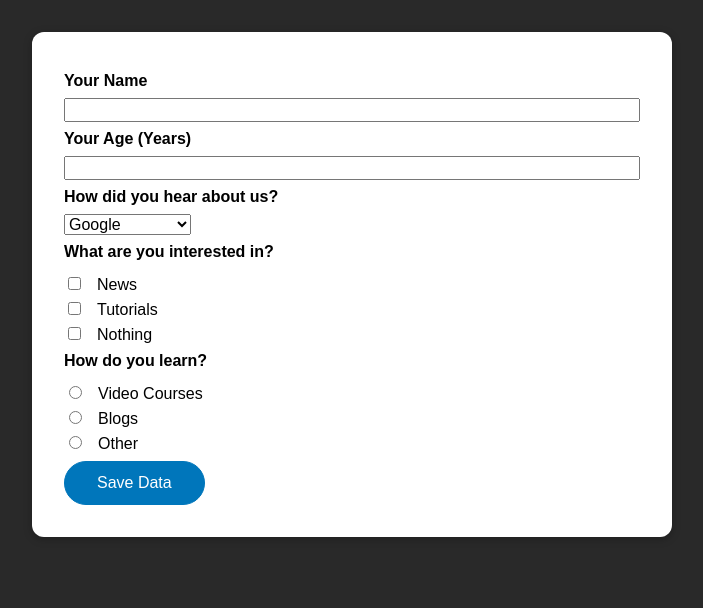
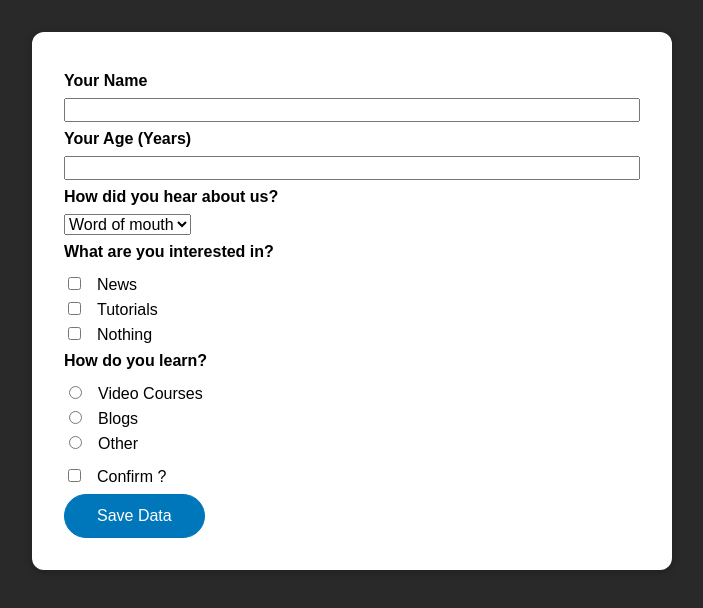
Before and after one commit to DenisPepper/vue-max-forms, a Vue app: page / in a window 1280 px wide. Shown: the top 608 px of the page, without its empty margins (288-991 px from the left). Built offline with nearby package versions, Linux system fonts and the light colour scheme; the HTML template or start-up script is replaced by a standard one.

Commit message:
Добавит пример работы с разными типами полей ввода

```diff
--- a/src/components/TheForm.vue
+++ b/src/components/TheForm.vue
@@ -1,16 +1,16 @@
 <template>
-  <form>
+  <form @submit.prevent="submit">
     <div class="form-control">
       <label for="user-name">Your Name</label>
-      <input id="user-name" name="user-name" type="text" />
+      <input v-model.trim.lazy="userName" id="user-name" name="user-name" type="text" />
     </div>
     <div class="form-control">
       <label for="age">Your Age (Years)</label>
-      <input id="age" name="age" type="number" />
+      <input v-model.number="userAge" id="age" name="age" type="number" />
     </div>
     <div class="form-control">
       <label for="referrer">How did you hear about us?</label>
-      <select id="referrer" name="referrer">
+      <select v-model="referrer" id="referrer" name="referrer">
         <option value="google">Google</option>
         <option value="wom">Word of mouth</option>
         <option value="newspaper">Newspaper</option>
@@ -19,38 +19,88 @@
     <div class="form-control">
       <h2>What are you interested in?</h2>
       <div>
-        <input id="interest-news" name="interest" type="checkbox" />
+        <input v-model="interest" id="interest-news" name="interest" type="checkbox" value="news" />
         <label for="interest-news">News</label>
       </div>
       <div>
-        <input id="interest-tutorials" name="interest" type="checkbox" />
+        <input v-model="interest" id="interest-tutorials" name="interest" type="checkbox" value="tutorials" />
         <label for="interest-tutorials">Tutorials</label>
       </div>
       <div>
-        <input id="interest-nothing" name="interest" type="checkbox" />
+        <input v-model="interest" id="interest-nothing" name="interest" type="checkbox" value="nothing" />
         <label for="interest-nothing">Nothing</label>
       </div>
     </div>
     <div class="form-control">
       <h2>How do you learn?</h2>
       <div>
-        <input id="how-video" name="how" type="radio" />
+        <input v-model="how" id="how-video" name="how" value="courses" type="radio" />
         <label for="how-video">Video Courses</label>
       </div>
       <div>
-        <input id="how-blogs" name="how" type="radio" />
+        <input v-model="how" id="how-blogs" name="how" value="blogs" type="radio" />
         <label for="how-blogs">Blogs</label>
       </div>
       <div>
-        <input id="how-other" name="how" type="radio" />
+        <input v-model="how" id="how-other" name="how" value="other" type="radio" />
         <label for="how-other">Other</label>
       </div>
+    </div>
+    <div class="form-control">
+      <input v-model="confirm" type="checkbox" name="confirm" id="confirm" />
+      <label for="confirm">Confirm ?</label>
     </div>
     <div>
       <button>Save Data</button>
     </div>
   </form>
 </template>
+
+<script>
+const init = {
+  userName: '',
+  userAge: null,
+  referrer: 'wom',
+  interest: [],
+  how: null,
+  confirm: false,
+};
+
+export default {
+  data() {
+    return {
+      userName: init.userName,
+      userAge: init.userAge,
+      referrer: init.referrer,
+      interest: init.interest,
+      how: init.how,
+      confirm: init.confirm,
+    };
+  },
+  methods: {
+    clear() {
+      this.userName = init.userName;
+      this.userAge = init.userAge;
+      this.referrer = init.referrer;
+      this.interest = init.interest;
+      this.how = init.how;
+      this.confirm = init.confirm;
+    },
+    submit() {
+      const data = {
+        userName: this.userName,
+        userAge: this.userAge,
+        referrer: this.referrer,
+        interest: this.interest,
+        how: this.how,
+        confirm: this.confirm,
+      };
+      console.log(data);
+      this.clear();
+    },
+  },
+};
+</script>
 
 <style scoped>
 form {
```
